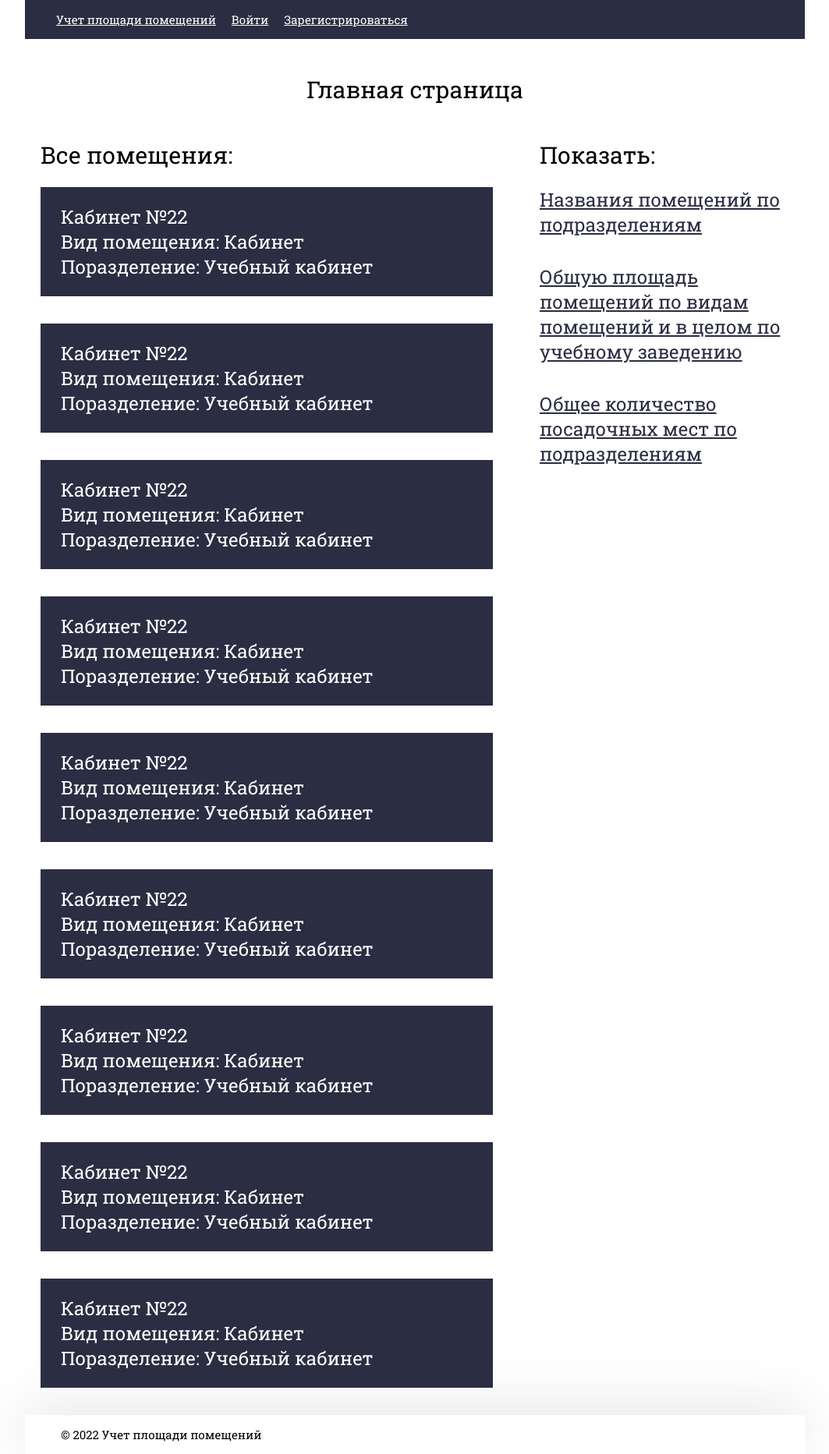
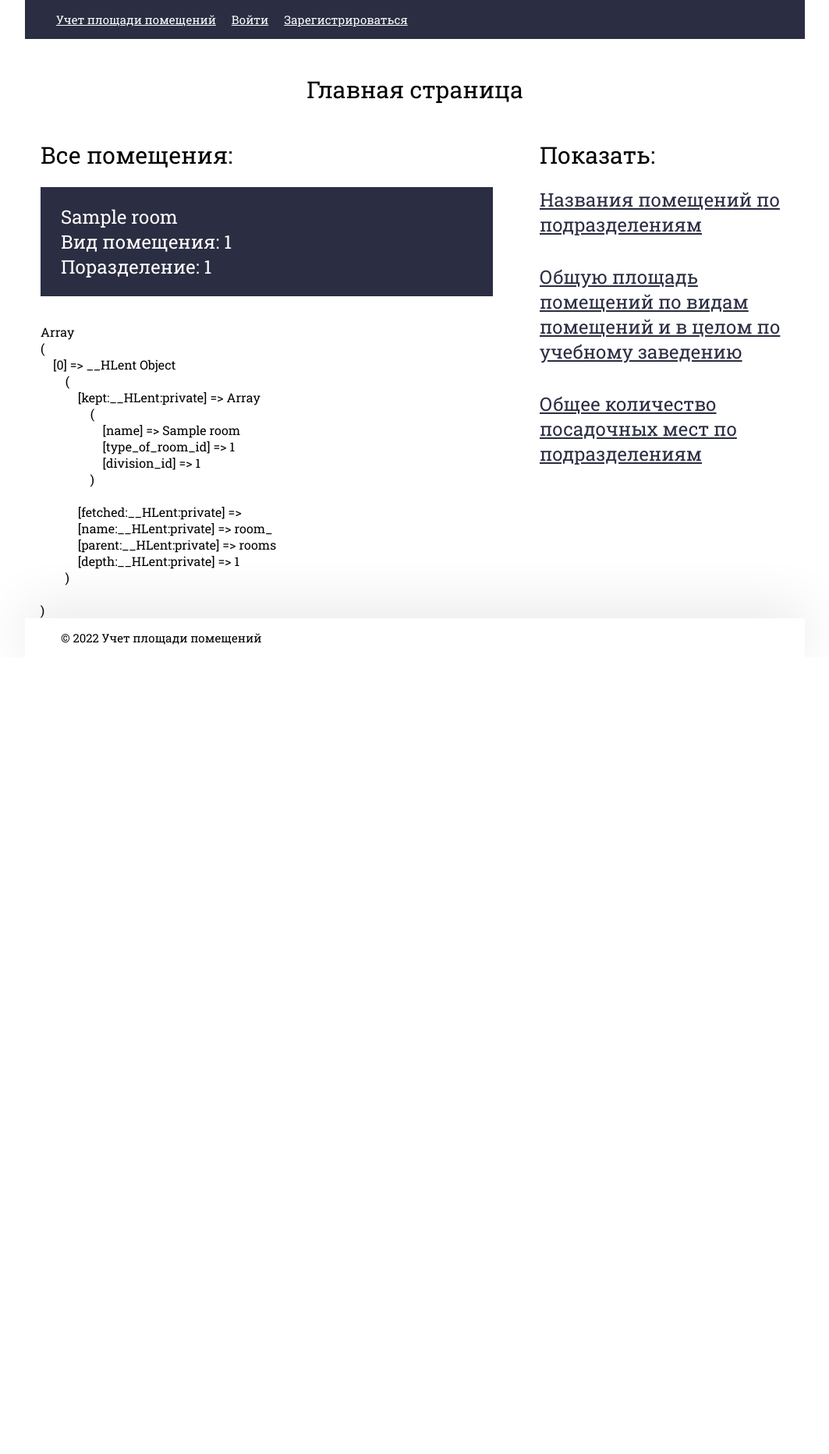
Before and after one commit to pumkillo/1proj, a PHP site: template views/site/feed.php in a window 1280 px wide. Shown: the whole page at 78% size, without its empty margins (108-1171 px from the left). After the commit the page ends 827 px from the top, so only its background shows below. Run offline with PHP 8.4, Linux system fonts and the light colour scheme; the template is opened without the code that fills it: most values are stand-ins (such as "Sample title", 1, 10 or a date in 2020).

Commit message:
zdioufgioszj

```diff
--- a/app/Model/User.php
+++ b/app/Model/User.php
@@ -2,13 +2,12 @@
 
 namespace Model;
 
-use Illuminate\Database\Eloquent\Factories\HasFactory;
+// use Illuminate\Database\Eloquent\Factories\HasFactory;
 use Illuminate\Database\Eloquent\Model;
 use Src\Auth\IdentityInterface;
 
 class User extends Model implements IdentityInterface
 {
-   use HasFactory;
 
    public $timestamps = false;
    protected $fillable = [
--- a/composer.json
+++ b/composer.json
@@ -17,6 +17,10 @@
         "nikic/fast-route": "2.0.x-dev"
     },
 
+    "config": {
+        "platform-check": false
+    },
+
     "autoload": {
         "psr-4": {
             "Src\\": "core/Src/",
--- a/views/layouts/main.php
+++ b/views/layouts/main.php
@@ -4,7 +4,7 @@
    <meta charset="UTF-8">
    <meta name="viewport" content="width=device-width, user-scalable=no, initial-scale=1.0, maximum-scale=1.0, minimum-scale=1.0">
    <link rel="stylesheet" href="<?php ?>">
-   <title>Main site</title>
+   <title><?= $title ?? '' ?></title>
    <style>
       <?php include 'style.css'?>
    </style>
--- a/views/layouts/style.css
+++ b/views/layouts/style.css
@@ -1,4 +1,4 @@
-@import url('https://fonts.googleapis.com/css2?family=Roboto+Slab&display=swap');
+@import url('https://fonts.googleapis.com/css2?family=Roboto+Slab:wght@100;200;300;400&display=swap');
 *{
     font-family: Roboto Slab;
     font-weight: 400;
@@ -10,14 +10,22 @@
     --white: #fff;
     --light-blue: #8D99AE;
     --dark-blue: #2B2D42;
+    --big-text: 30px;
     --main-text: 24px;
     --tiny-text: 15px;
-    --big-text: 30px;
+    --error-text: 13px;
 }
 h1, h2, h3, h4, h5, h6{
     font-size: var(--main-text);
 }
 
+.errors{
+    font-weight: 300;
+    color: red;
+    font-size: var(--error-text);
+    text-align: center;
+    margin: 10px auto;
+}
 
 /* HEADER */
 header{
--- a/views/site/feed.php
+++ b/views/site/feed.php
@@ -2,51 +2,19 @@
 <div class="container">
     <div class="query-result">
         <h3>Все помещения:</h3>
-        <div class="room">
-            <h4>Кабинет №22</h4>
-            <h5>Вид помещения: Кабинет</h5>
-            <h5>Поразделение: Учебный кабинет</h5>
-        </div>
-        <div class="room">
-            <h4>Кабинет №22</h4>
-            <h5>Вид помещения: Кабинет</h5>
-            <h5>Поразделение: Учебный кабинет</h5>
-        </div>
-        <div class="room">
-            <h4>Кабинет №22</h4>
-            <h5>Вид помещения: Кабинет</h5>
-            <h5>Поразделение: Учебный кабинет</h5>
-        </div>
-        <div class="room">
-            <h4>Кабинет №22</h4>
-            <h5>Вид помещения: Кабинет</h5>
-            <h5>Поразделение: Учебный кабинет</h5>
-        </div>
-        <div class="room">
-            <h4>Кабинет №22</h4>
-            <h5>Вид помещения: Кабинет</h5>
-            <h5>Поразделение: Учебный кабинет</h5>
-        </div>
-        <div class="room">
-            <h4>Кабинет №22</h4>
-            <h5>Вид помещения: Кабинет</h5>
-            <h5>Поразделение: Учебный кабинет</h5>
-        </div>
-        <div class="room">
-            <h4>Кабинет №22</h4>
-            <h5>Вид помещения: Кабинет</h5>
-            <h5>Поразделение: Учебный кабинет</h5>
-        </div>
-        <div class="room">
-            <h4>Кабинет №22</h4>
-            <h5>Вид помещения: Кабинет</h5>
-            <h5>Поразделение: Учебный кабинет</h5>
-        </div>
-        <div class="room">
-            <h4>Кабинет №22</h4>
-            <h5>Вид помещения: Кабинет</h5>
-            <h5>Поразделение: Учебный кабинет</h5>
-        </div>
+        <?php
+        foreach($rooms as $room) {
+            echo '<div class="room">';
+            echo '<h4>'.$room->name.'</h4>';
+            echo '<h5>Вид помещения: '.$room->type_of_room_id.'</h5>';
+            echo '<h5>Поразделение: '.$room->division_id.'</h5>';
+            echo "</div>";
+        }
+        echo '<pre>';
+        print_r($rooms);
+        echo '</pre>';
+        // echo array_search(1, array_column($divisions, 'id'));
+        ?>
     </div>
     <div class="static-links">
         <h3>Показать:</h3>
--- a/views/site/login.php
+++ b/views/site/login.php
@@ -1,6 +1,4 @@
 <h2>Вход в аккаунт</h2>
-<h3><?= $message ?? ''; ?></h3>
-
 <h3><?= app()->auth->user()->name ?? ''; ?></h3>
 <?php
 if (!app()->auth::check()):
@@ -8,6 +6,7 @@ if (!app()->auth::check()):
    <form method="post" class="form">
        <input type="text" name="login" placeholder="Логин">
        <input type="password" name="password" placeholder="Пароль">
+       <h3 class="errors"><?= $message ?? ''; ?></h3>
        <button>Войти</button>
    </form>
 <?php endif;
```
Also changed, not shown: app/Controller/RoomsController.php (+66 -0 lines), app/Controller/Site.php (deleted, +0 -87 lines), app/Controller/UserController.php (+61 -0 lines), app/Model/Model.php (+40 -0 lines), routes/web.php (+17 -8 lines), views/site/add_role.php (deleted).
